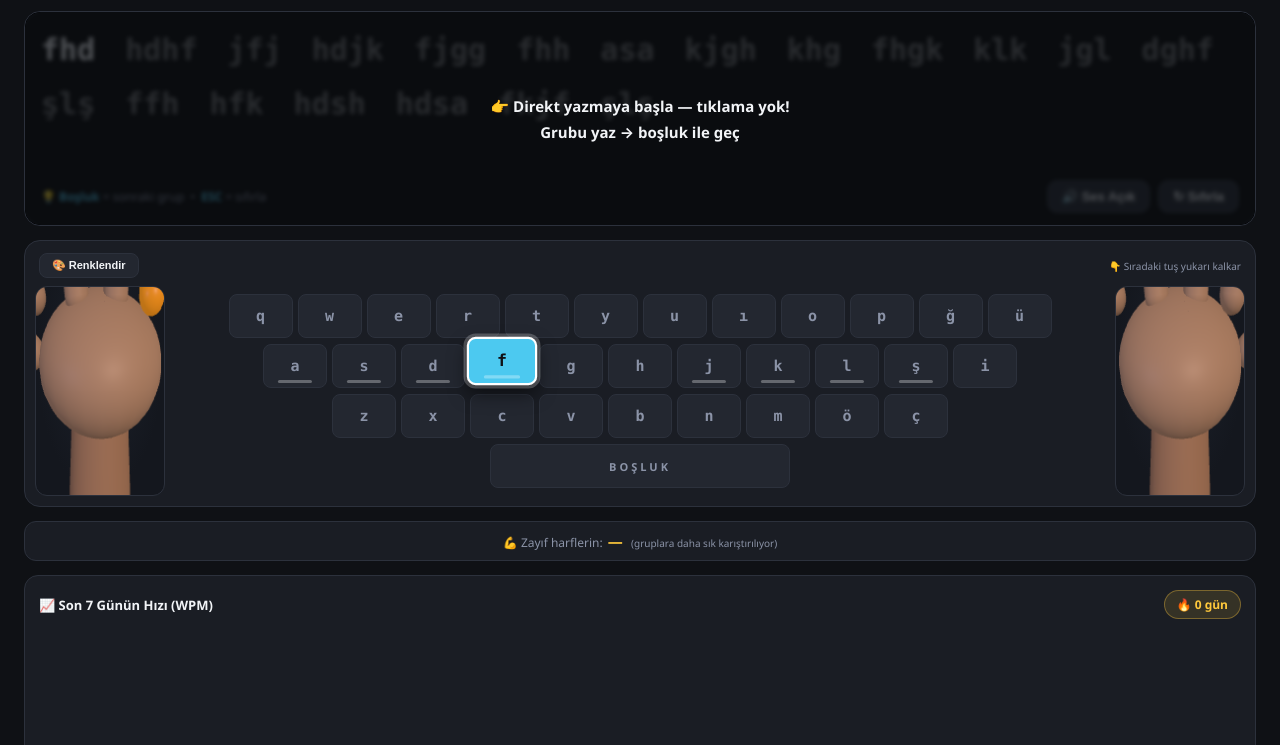
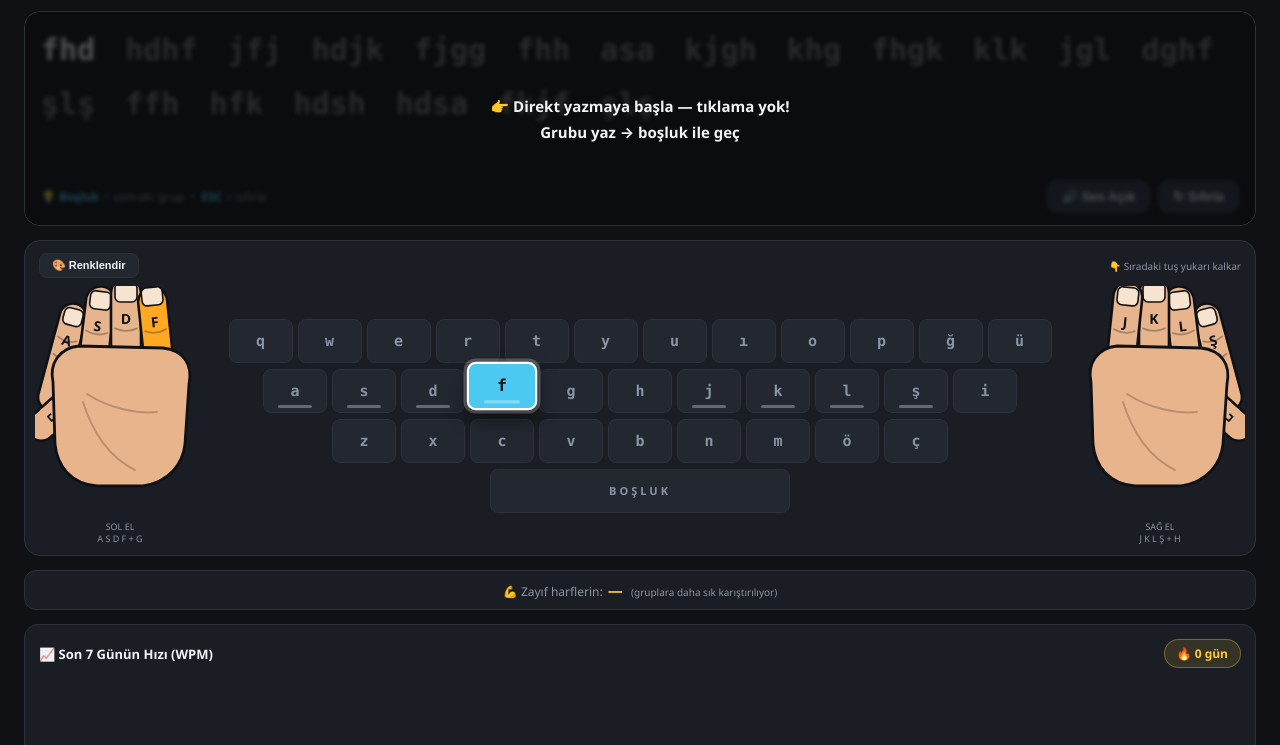
Before and after one commit to yusufpappa/tiklama-oyunu, a plain HTML site: page klavye.html in a window 1280 px wide. Shown: the part 518-1263 px from the top of the page. Drawn offline with nearby package versions, Linux system fonts and the light colour scheme; animation ran at ten frames a second.

Commit message:
3D elleri kaldir, net 2B el ici cizimi yap
- Three.js bagimliligi ve CDN yuklemesi kaldirildi (hizli acilir)
- El ici gorunumu: kalin konturlu parmaklar, 2'ser bogum cizgisi,
  tirnaklar, avuc cizgileri (kalp+hayat hatti)
- Her parmagin ucunda ev sirasi harfi (ASDF / JKLŞ), basparmakta
  bosluk isareti; isaret parmak 'l' basarken mor renkte gorunuyor
- Sıradaki harfin parmagi parmak rengine boyanir ve asagi iner

Co-Authored-By: Claude <noreply@anthropic.com>

```diff
--- a/klavye.html
+++ b/klavye.html
@@ -786,21 +786,19 @@
             min-width: 0;
         }
 
-        /* ===== YAN ELLER (3D Three.js) ===== */
+        /* ===== YAN ELLER (2B net el içi çizimi) ===== */
         .yan-el {
-            flex: 0 0 130px;
-            min-height: 210px;
+            flex: 0 0 170px;
             display: flex;
             flex-direction: column;
             align-items: center;
-            gap: 4px;
-            position: relative;
-        }
-
-        .yan-el canvas {
-            border-radius: 12px;
-            background: radial-gradient(ellipse at 50% 35%, #1c212b 0%, #14171e 70%);
-            border: 1px solid var(--kenarlik);
+            gap: 3px;
+        }
+
+        .yan-el svg {
+            width: 100%;
+            height: auto;
+            display: block;
         }
 
         .yan-el-aciklama {
@@ -900,7 +898,7 @@
             .kb-tus { height: 34px; font-size: 12px; max-width: 34px; border-radius: 6px; }
             .kb-bosluk { width: 40%; }
             .alt-istatistikler { grid-template-columns: repeat(2, 1fr); }
-            .yan-el { flex: 0 0 64px; min-height: 130px; }
+            .yan-el { flex: 0 0 58px; }
         }
     </style>
 </head>
@@ -1967,268 +1965,121 @@
         }
 
         /* =====================================================
-           7e) YAN ELLER — THREE.JS 3D ELLER
+           7e) YAN ELLER — 2B NET EL ÇİZİMİ (el içi görünüm)
            -----------------------------------------------------
-           Gerçekçi 3B eller: küre avuç + boğumlu kapsül parmaklar,
-           yumuşak ışıklandırma, ten rengi. Sıradaki harfin parmağı
-           basma animasyonuyla aşağı iner ve renklenir.
-           Parmaklar: [kod, uzunluk, x-ofset, açı]
+           Kalın konturlu parmaklar, boğum çizgileri, tırnaklar,
+           avuç çizgileri: her parmak NET seçilir. Sıradaki
+           harfin parmağı parmak rengine boyanır ve aşağı iner.
            ===================================================== */
-        const THREE_JS_URL = 'https://cdn.jsdelivr.net/npm/three@0.160.0/build/three.min.js';
-        let three3D = { yuklu: false };
-
-        /* Parmak tanımı: uzunluk(kapsül), avuçtan x-ofset, doğal yatay açı(radyan) */
-        const PARMak_TANIM = {
-            L0: { uzun: 0.52, ofset: -0.78, aci: 0.30, kalinlik: 0.135 },   // serçe
-            L1: { uzun: 0.62, ofset: -0.28, aci: 0.12, kalinlik: 0.145 },   // yüzük
-            L2: { uzun: 0.68, ofset:  0.18, aci: 0.00, kalinlik: 0.150 },   // orta
-            L3: { uzun: 0.66, ofset:  0.62, aci: -0.12, kalinlik: 0.150 },  // işaret
-            R0: { uzun: 0.52, ofset:  0.78, aci: -0.30, kalinlik: 0.135 },
-            R1: { uzun: 0.62, ofset:  0.28, aci: -0.12, kalinlik: 0.145 },
-            R2: { uzun: 0.68, ofset: -0.18, aci: 0.00, kalinlik: 0.150 },
-            R3: { uzun: 0.66, ofset: -0.62, aci: 0.12, kalinlik: 0.150 }
+
+        /* Parmak tanımı: uzunluk, x-konumu, eğim açısı, genişlik */
+        const PARM_TANIM = {
+            L0: { uz: 60, x: 26,  aci: 15, w: 27 },   // serçe
+            L1: { uz: 76, x: 58,  aci: 7,  w: 29 },   // yüzük
+            L2: { uz: 84, x: 91,  aci: 0,  w: 30 },   // orta
+            L3: { uz: 80, x: 124, aci: -6, w: 29 }    // işaret
         };
 
-        /* Elin harfleri (parmak kodu -> ev harfi etiketi) */
-        const EL_HARF_ETIKET = {
-            L0: 'A', L1: 'S', L2: 'D', L3: 'F',
-            R0: 'Ş', R1: 'L', R2: 'K', R3: 'J', TB: '␣'
-        };
-
-        /* Bir 3B el sahne kurar ve parmak animasyon API'si döndürür */
-        function elSahnesiKur(elKodu, kapsayiciId) {
-            const kapsayici = document.getElementById(kapsayiciId);
-
-            const sahne = new THREE.Scene();
-            const kamera = new THREE.PerspectiveCamera(34, 1, 0.1, 20);
-            kamera.position.set(0, 1.35, 2.85);
-            kamera.lookAt(0, 0.25, 0);
-
-            const cizici = new THREE.WebGLRenderer({ antialias: true, alpha: true });
-            cizici.setPixelRatio(window.devicePixelRatio);
-            cizici.setSize(kapsayici.clientWidth || 150, kapsayici.clientHeight || 220);
-            kapsayici.insertBefore(cizici.domElement, kapsayici.firstChild);
-
-            /* Işıklar: yumuşak stüdyo aydınlatması */
-            sahne.add(new THREE.AmbientLight(0xffffff, 0.55));
-            const isik1 = new THREE.DirectionalLight(0xfff2e6, 1.05);
-            isik1.position.set(2, 3, 4);
-            sahne.add(isik1);
-            const isik2 = new THREE.DirectionalLight(0x9db8ff, 0.35);
-            isik2.position.set(-3, 1, 2);
-            sahne.add(isik2);
-
-            /* Ten malzemesi: hafif parlak, alt yüzeye sızan sıcak ton */
-            const ten = new THREE.MeshStandardMaterial({
-                color: 0xE8B08E,
-                roughness: 0.52,
-                metalness: 0.04
+        const EL_EV_HARF = { L: ['A', 'S', 'D', 'F'], R: ['Ş', 'L', 'K', 'J'] };
+
+        /* Bir elin SVG'sini üretir. elKodu: 'L' | 'R' */
+        function elCiz(elKodu) {
+            const kapsayici = document.getElementById(elKodu === 'L' ? 'solElKapsayici' : 'sagElKapsayici');
+            const sagMi = elKodu === 'R';
+
+            /* Avuç (el içi) path'i */
+            const avuc = sagMi
+                ? 'M 16 96 C 12 78 22 62 42 60 L 126 62 C 146 64 156 78 152 98 ' +
+                  'L 148 158 C 146 178 132 196 106 200 L 60 200 C 34 198 20 180 18 158 Z'
+                : 'M 18 96 C 14 78 24 62 44 60 L 128 62 C 148 64 158 78 154 98 ' +
+                  'L 150 158 C 148 178 134 196 108 200 L 62 200 C 36 198 22 180 20 158 Z';
+
+            let svg = '<svg viewBox="0 0 170 232" xmlns="http://www.w3.org/2000/svg">';
+            svg += '<defs><style>' +
+                   '.pk{stroke:#0f1115;stroke-width:2.6;fill:#E8B48C;stroke-linejoin:round}' +
+                   '.bog{stroke:rgba(15,17,21,0.30);stroke-width:1.8;fill:none;stroke-linecap:round}' +
+                   '.avc{stroke:rgba(15,17,21,0.22);stroke-width:2;fill:none;stroke-linecap:round}' +
+                   '.trn{fill:#F6E3D0;stroke:#0f1115;stroke-width:1.6}' +
+                   '.hrf{font:800 14px Segoe UI;fill:#0f1115;text-anchor:middle}' +
+                   '</style></defs>';
+
+            /* Parmaklar */
+            [0, 1, 2, 3].forEach(function (pNo) {
+                const t = PARM_TANIM['L' + pNo];
+                const x = sagMi ? 170 - t.x : t.x;
+                const aci = sagMi ? -t.aci : t.aci;
+                const kod = elKodu + pNo;
+                const kokY = 76;
+
+                svg += '<g transform="rotate(' + aci + ' ' + x + ' ' + kokY + ')">' +
+                       '<rect class="el-parmak pk" data-kod="' + kod + '" x="' + (x - t.w / 2) + '" y="' + (kokY - t.uz) + '" width="' + t.w + '" height="' + (t.uz + 50) + '" rx="' + (t.w / 2) + '"/>' +
+                       /* boğum çizgileri */
+                       '<path class="bog" d="M ' + (x - t.w / 2 + 4) + ' ' + (kokY - t.uz * 0.40) + ' Q ' + x + ' ' + (kokY - t.uz * 0.40 + 5) + ' ' + (x + t.w / 2 - 4) + ' ' + (kokY - t.uz * 0.40) + '"/>' +
+                       '<path class="bog" d="M ' + (x - t.w / 2 + 4) + ' ' + (kokY - t.uz * 0.10) + ' Q ' + x + ' ' + (kokY - t.uz * 0.10 + 5) + ' ' + (x + t.w / 2 - 4) + ' ' + (kokY - t.uz * 0.10) + '"/>' +
+                       /* tırnak */
+                       '<rect class="trn" x="' + (x - t.w / 2 + 4) + '" y="' + (kokY - t.uz + 5) + '" width="' + (t.w - 8) + '" height="' + Math.round(t.w * 0.62) + '" rx="5"/>' +
+                       /* ev sırası harfi */
+                       '<text class="hrf el-ev-harf" data-kod="' + kod + '" x="' + x + '" y="' + (kokY - t.uz + t.w + 16) + '">' + EL_EV_HARF[elKodu][pNo] + '</text>' +
+                       '</g>';
             });
-            const tenKoyu = new THREE.MeshStandardMaterial({
-                color: 0xD69B78,
-                roughness: 0.58,
-                metalness: 0.03
-            });
-
-            /* Grup: tüm el */
-            const elGrup = new THREE.Group();
-            /* Sağ el aynalanır */
-            if (elKodu === 'R') elGrup.scale.x = -1;
-            sahne.add(elGrup);
-
-            /* Avuç: yassı küre (üstten basık) */
-            const avuc = new THREE.Mesh(new THREE.SphereGeometry(0.82, 28, 22), ten);
-            avuc.scale.set(1.0, 0.72, 1.18);
-            avuc.position.y = 0.55;
-            elGrup.add(avuc);
-
-            /* Bilek / alt kol başlangıcı */
-            const bilek = new THREE.Mesh(new THREE.CylinderGeometry(0.42, 0.50, 0.9, 20), tenKoyu);
-            bilek.position.y = -0.42;
-            elGrup.add(bilek);
-
-            /* Parmaklar: 2 boğumlu kapsül + parmak ucu */
-            const parmakObjeleri = {};   // kod -> { grup, hedefAcisi, mevcutAcisi }
-
-            [0, 1, 2, 3].forEach(function (pNo) {
-                const kod = elKodu + pNo;
-                const tanim = PARMak_TANIM[kod];
-
-                /* Parmak kökü: avucun üst ön kenarına oturur */
-                const kok = new THREE.Group();
-                kok.position.set(tanim.ofset, 1.05, 0.25);
-                kok.rotation.z = tanim.aci;
-                elGrup.add(kok);
-
-                /* 1. boğum (kapsül) */
-                const b1 = new THREE.Mesh(
-                    new THREE.CapsuleGeometry(tanim.kalinlik, tanim.uzun * 0.5, 6, 14), ten);
-                b1.position.y = tanim.uzun * 0.32;
-                kok.add(b1);
-
-                /* 2. boğum: 1.'nin ucuna menteşeli */
-                const mentese = new THREE.Group();
-                mentese.position.y = tanim.uzun * 0.62;
-                kok.add(mentese);
-
-                const b2 = new THREE.Mesh(
-                    new THREE.CapsuleGeometry(tanim.kalinlik * 0.88, tanim.uzun * 0.38, 6, 14), ten);
-                b2.position.y = tanim.uzun * 0.30;
-                mentese.add(b2);
-
-                /* Parmak ucu pedi */
-                const uc = new THREE.Mesh(
-                    new THREE.SphereGeometry(tanim.kalinlik * 0.9, 14, 12), ten);
-                uc.position.y = tanim.uzun * 0.56;
-                mentese.add(uc);
-
-                /* Tırnak: düz yassı kutu */
-                const tirnak = new THREE.Mesh(
-                    new THREE.BoxGeometry(tanim.kalinlik * 1.15, tanim.kalinlik * 0.5, tanim.kalinlik * 1.3),
-                    new THREE.MeshStandardMaterial({ color: 0xF2D9C4, roughness: 0.25 }));
-                tirnak.position.set(0, tanim.uzun * 0.50, tanim.kalinlik * 0.55);
-                tirnak.rotation.x = -0.25;
-                mentese.add(tirnak);
-
-                parmakObjeleri[kod] = { kok: kok, mentese: mentese, b1: b1, b2: b2, uc: uc, tirnak: tirnak, egim: 0, hedef: 0, renkli: false, malzeme: ten };
-            });
-
-            /* Başparmak: yanda, eğik */
-            const bpGrup = new THREE.Group();
-            bpGrup.position.set(-0.85, 0.62, 0.18);
-            bpGrup.rotation.z = 0.95;      /* dışa yatık */
-            bpGrup.rotation.x = -0.35;
-            elGrup.add(bpGrup);
-
-            const bp1 = new THREE.Mesh(new THREE.CapsuleGeometry(0.15, 0.34, 6, 14), ten);
-            bp1.position.y = 0.22;
-            bpGrup.add(bp1);
-            const bpUc = new THREE.Mesh(new THREE.SphereGeometry(0.155, 14, 12), ten);
-            bpUc.position.y = 0.52;
-            bpGrup.add(bpUc);
-            parmakObjeleri['TB'] = { kok: bpGrup, mentese: bpGrup, b1: bp1, b2: bp1, uc: bpUc, tirnak: null, egim: 0, hedef: 0, renkli: false, malzeme: ten };
-
-            /* Hafif idle animasyon: el çok az nefes alır */
-            let zaman = 0;
-            function animate() {
-                requestAnimationFrame(animate);
-                zaman += 0.016;
-
-                /* Parmak yay animasyonları: hedefe doğru yumuşak yaklaş */
-                Object.keys(parmakObjeleri).forEach(function (kod) {
-                    const pr = parmakObjeleri[kod];
-                    pr.egim += (pr.hedef - pr.egim) * 0.18;
-
-                    if (kod === 'TB') {
-                        pr.kok.rotation.x = -0.35 - pr.egim * 0.45;
-                    } else {
-                        pr.kok.rotation.x = -0.10 - pr.egim * 0.55;   /* kökten öne eğil */
-                        pr.mentese.rotation.x = pr.egim * 0.75;       /* uçtan katlan */
-                    }
-                });
-
-                elGrup.rotation.y = Math.sin(zaman * 0.7) * 0.06;
-                elGrup.position.y = Math.sin(zaman * 1.1) * 0.012;
-
-                cizici.render(sahne, kamera);
-            }
-            animate();
-
-            return {
-                parmakObjeleri: parmakObjeleri,
-                yenidenBoyutlandir: function () {
-                    const w = kapsayici.clientWidth || 150;
-                    const h = kapsayici.clientHeight || 220;
-                    cizici.setSize(w, h);
-                    kamera.aspect = w / h;
-                    kamera.updateProjectionMatrix();
-                }
-            };
-        }
-
-        /* 3B eller kurulumu (Three.js yüklendikten sonra çağrılır) */
-        function elCiz(elKodu) {
-            if (!three3D.yuklu) return;
-            const id = elKodu === 'L' ? 'solElKapsayici' : 'sagElKapsayici';
-            if (!three3D[elKodu]) {
-                three3D[elKodu] = elSahnesiKur(elKodu, id);
-            }
-        }
-
-        /* Sıradaki harfe göre 3B parmağı oynat */
+
+            /* Başparmak */
+            const bpX = sagMi ? 152 : 18;
+            const bpRot = sagMi ? -48 : 48;
+            svg += '<g transform="rotate(' + bpRot + ' ' + bpX + ' 130)">' +
+                   '<rect class="el-parmak pk" data-kod="' + elKodu + 'TB" x="' + (bpX - 14) + '" y="70" width="28" height="90" rx="14"/>' +
+                   '<rect class="trn" x="' + (bpX - 9) + '" y="76" width="18" height="14" rx="4"/>' +
+                   '<text class="hrf el-ev-harf" data-kod="' + elKodu + 'TB" x="' + bpX + '" y="132">␣</text>' +
+                   '</g>';
+
+            /* Avuç parmakların altını örter */
+            svg += '<path d="' + avuc + '" fill="#E8B48C" stroke="#0f1115" stroke-width="2.8" stroke-linejoin="round"/>';
+
+            /* Avuç çizgileri */
+            svg += '<path class="avc" d="M 52 108 C 74 122 100 128 122 126"/>';
+            svg += '<path class="avc" d="M 48 116 C 58 148 76 172 100 184"/>';
+
+            svg += '</svg>';
+
+            kapsayici.innerHTML = svg +
+                '<div class="yan-el-aciklama">' +
+                (sagMi ? 'SAĞ EL<br>J K L Ş + H' : 'SOL EL<br>A S D F + G') +
+                '</div>';
+        }
+
+        /* Sıradaki harfe göre parmağı vurgula */
         function elleriGuncelle(siradakiHarf) {
-            if (!three3D.yuklu) return;
-
-            /* Tüm parmakları dinlenme pozisyonuna döndür */
-            ['L', 'R'].forEach(function (elK) {
-                const sahne = three3D[elK];
-                if (!sahne) return;
-                Object.keys(sahne.parmakObjeleri).forEach(function (kod) {
-                    const pr = sahne.parmakObjeleri[kod];
-                    pr.hedef = 0;
-                    /* renk sıfırla */
-                    pr.b1.material = pr.malzeme;
-                    pr.b2.material = pr.malzeme;
-                    pr.uc.material = pr.malzeme;
-                });
+            document.querySelectorAll('.el-parmak').forEach(function (pr) {
+                pr.style.fill = '';
+                pr.style.transform = '';
+                pr.style.transition = 'all 0.18s ease';
+                pr.style.filter = '';
             });
             if (!siradakiHarf) return;
 
-            /* Harfin parmak kodunu bul */
             const harfKucuk = typeof siradakiHarf === 'string' ? siradakiHarf.toLowerCase() : siradakiHarf;
-            let kod = null, elK = null;
-            if (harfKucuk === ' ') { kod = 'TB'; elK = siradakiHarf === ' ' ? 'R' : 'R'; }
+            let kod = null;
+            if (harfKucuk === ' ') kod = 'RTB';
             else {
                 const satir = KB_SATIRLAR.flat().find(t => t[0] === harfKucuk);
-                if (satir) { kod = satir[1]; elK = kod[0]; }
-            }
-            if (!kod || !elK || !three3D[elK]) return;
-
-            /* Hedef parmak: basma animasyonu + parmak rengi */
-            const pr = three3D[elK].parmakObjeleri[kod];
-            if (!pr) return;
-            pr.hedef = 1;
-
-            const renkliMat = new THREE.MeshStandardMaterial({
-                color: PARMAK_RENKLERI[kod],
-                roughness: 0.35,
-                emissive: PARMAK_RENKLERI[kod],
-                emissiveIntensity: 0.35
-            });
-            pr.b1.material = renkliMat;
-            pr.b2.material = renkliMat;
-            pr.uc.material = renkliMat;
-        }
-
-        /* Geriye dönük uyumluluk: etiket sabitleme artık gereksiz */
+                if (satir) kod = satir[1];
+            }
+            if (!kod) return;
+
+            const hedef = document.querySelector('.el-parmak[data-kod="' + kod + '"]');
+            if (hedef) {
+                hedef.style.fill = PARMAK_RENKLERI[kod.slice(0, 2)];
+                hedef.style.filter = 'brightness(1.12)';
+                hedef.style.transform = 'translateY(5px)';
+            }
+        }
+
+        /* Geriye dönük uyumluluk */
         function elEtiketleriniSabitle() {}
 
-        /* Three.js'i yükle ve elleri kur */
-        (function threeYukle() {
-            const sc = document.createElement('script');
-            sc.src = THREE_JS_URL;
-            sc.onload = function () {
-                three3D.yuklu = true;
-                elCiz('L');
-                elCiz('R');
-
-                /* Yükleme geciktiyse: şu an sıradaki harfin parmağını
-                   yeniden vurgula (eller artık var) */
-                try {
-                    const g = durum.akis && durum.akis[durum.index];
-                    if (g && g !== ' ') klavyeVurgula(g[durum.yazilan.length]);
-                } catch (h) {}
-
-                /* Pencere boyutu değişince canvas'ları uyarla */
-                window.addEventListener('resize', function () {
-                    if (three3D.L) three3D.L.yenidenBoyutlandir();
-                    if (three3D.R) three3D.R.yenidenBoyutlandir();
-                });
-            };
-            sc.onerror = function () { /* CDN erişilemezse eller boş kalır, site çalışır */ };
-            document.head.appendChild(sc);
-        })();
-
+        /* Elleri hemen çiz */
+        elCiz('L');
+        elCiz('R');
         /* =====================================================
            7e) DERS MODU MOTORU
            -----------------------------------------------------
```
